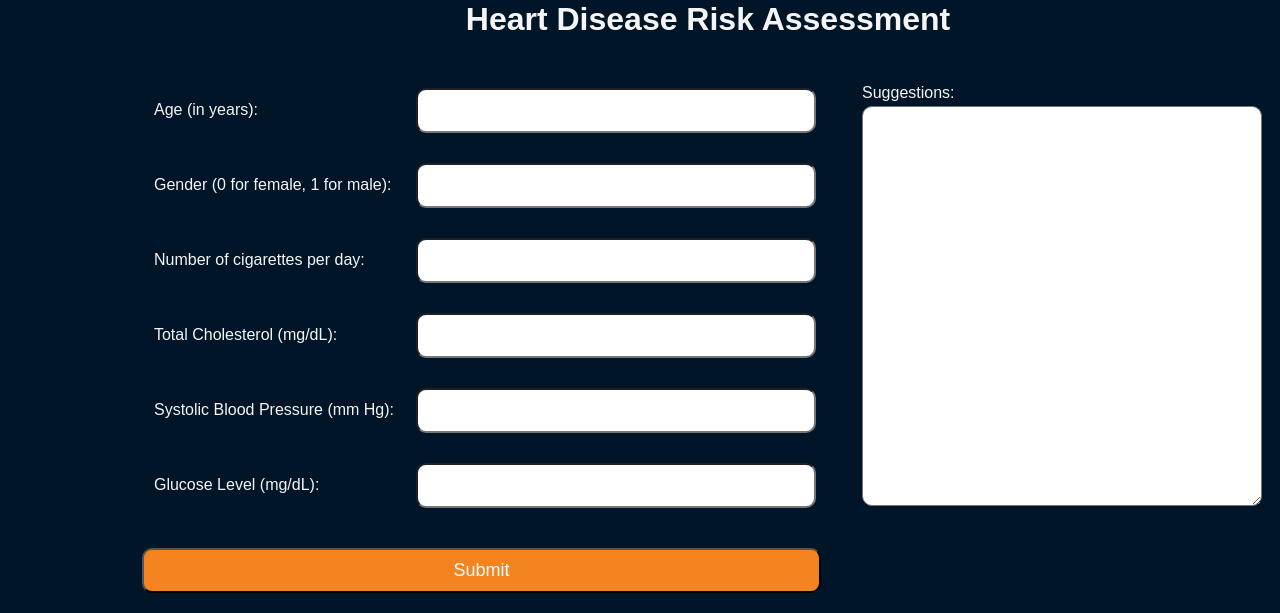
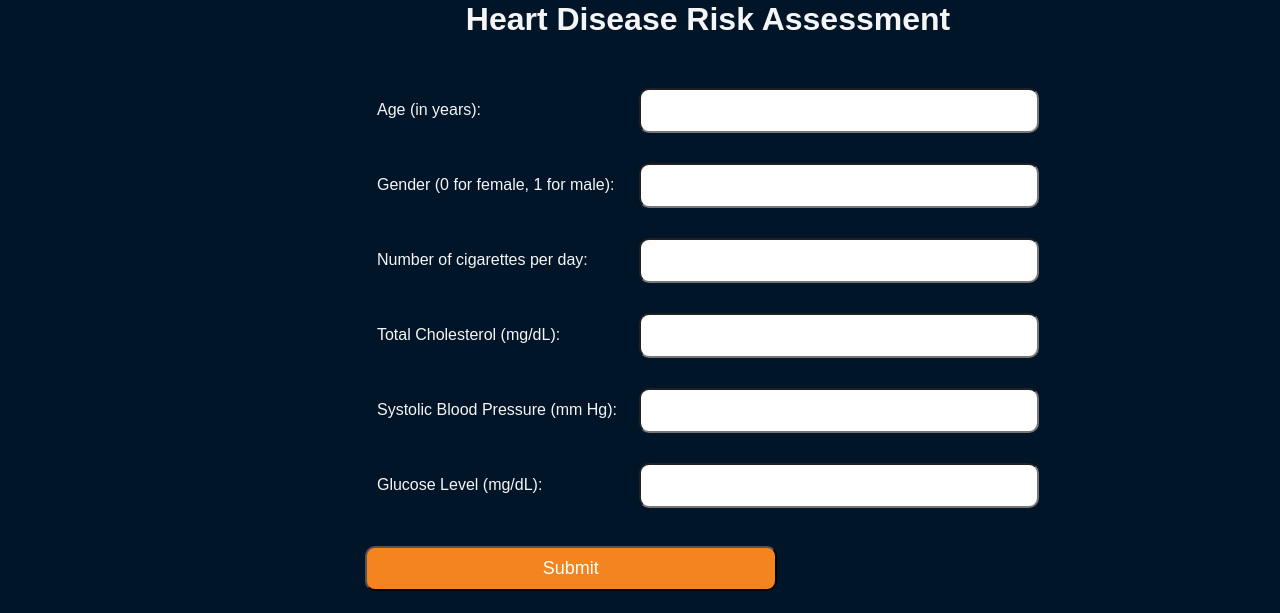
Before and after one commit to Sowmyakesu/hh, a Flask app: page / in a window 1280 px wide; the page is wider, and only the part inside the window is pictured. Shown: the part 197-810 px from the top of that part. After the commit the page ends 788 px from the top of that part, so only its background shows below. Run offline with Flask 3, Linux system fonts and the light colour scheme.

Commit message:
Update index.html

```diff
--- a/templates/index.html
+++ b/templates/index.html
@@ -33,15 +33,6 @@
 			padding: 3px 10px;
 			margin: 4px 0;
 			height: 45px;
-			box-sizing: border-box;
-			border-radius: 10px;
-		}
-		textarea {
-			font-size: 16px;
-			width: 400px;
-			height: 400px;
-			padding: 10px 10px;
-			margin: 4px 0;
 			box-sizing: border-box;
 			border-radius: 10px;
 		}
@@ -98,13 +89,6 @@
 						</tr>
 					 </table>
 				  </td>
-				  <td class="innerWrapper">
-					<table>
-						<tr>
-							<td colspan="2"><p><label style="color:whitesmoke;"for="result">Suggestions: </label></p><textarea name="Suggestions" id="suggestions" rows="4" cols="50"></textarea></td>
-						</tr>
-					 </table>
-				  </td>
 				</tr>
 				<tr>
 					<td colspan="2"><input type="submit" value="Submit"></td>
```
